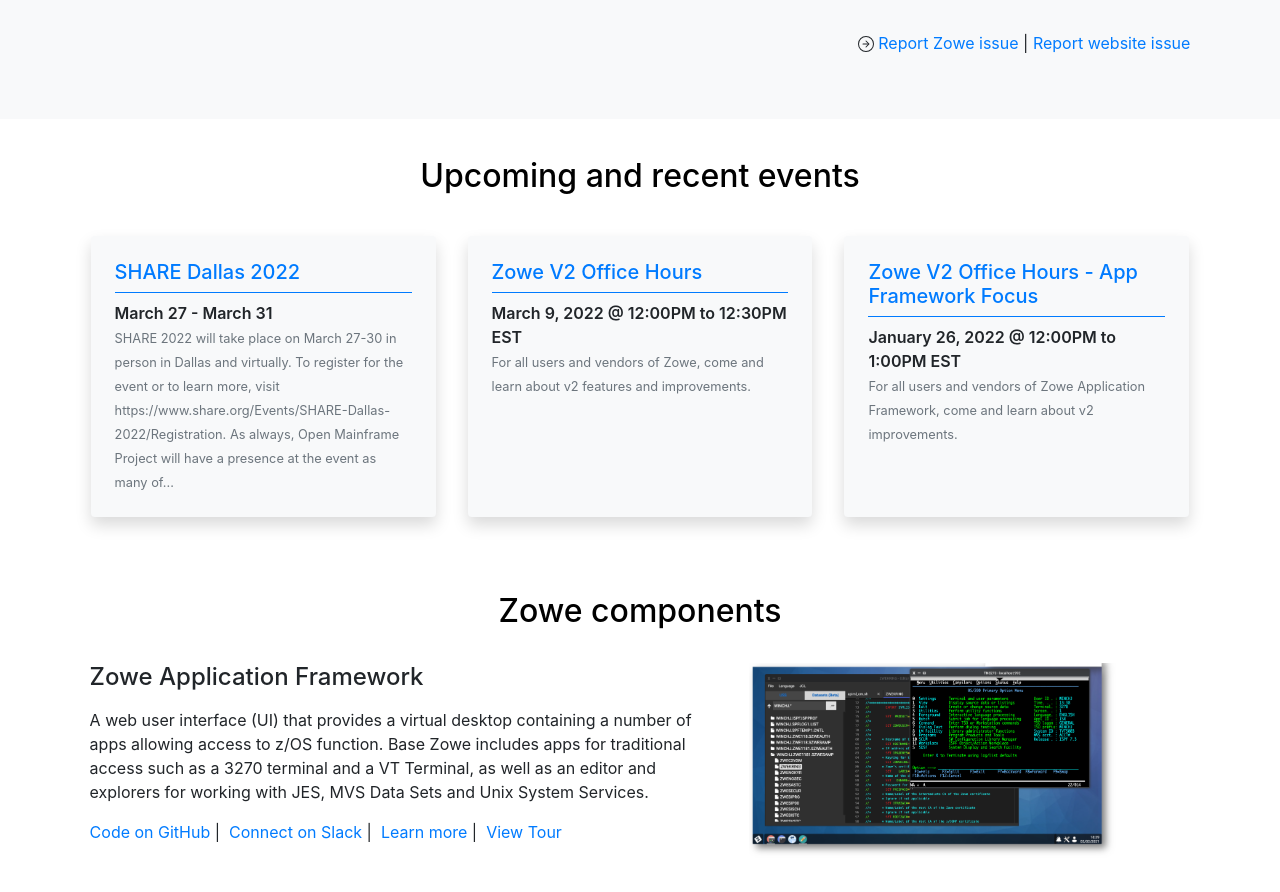
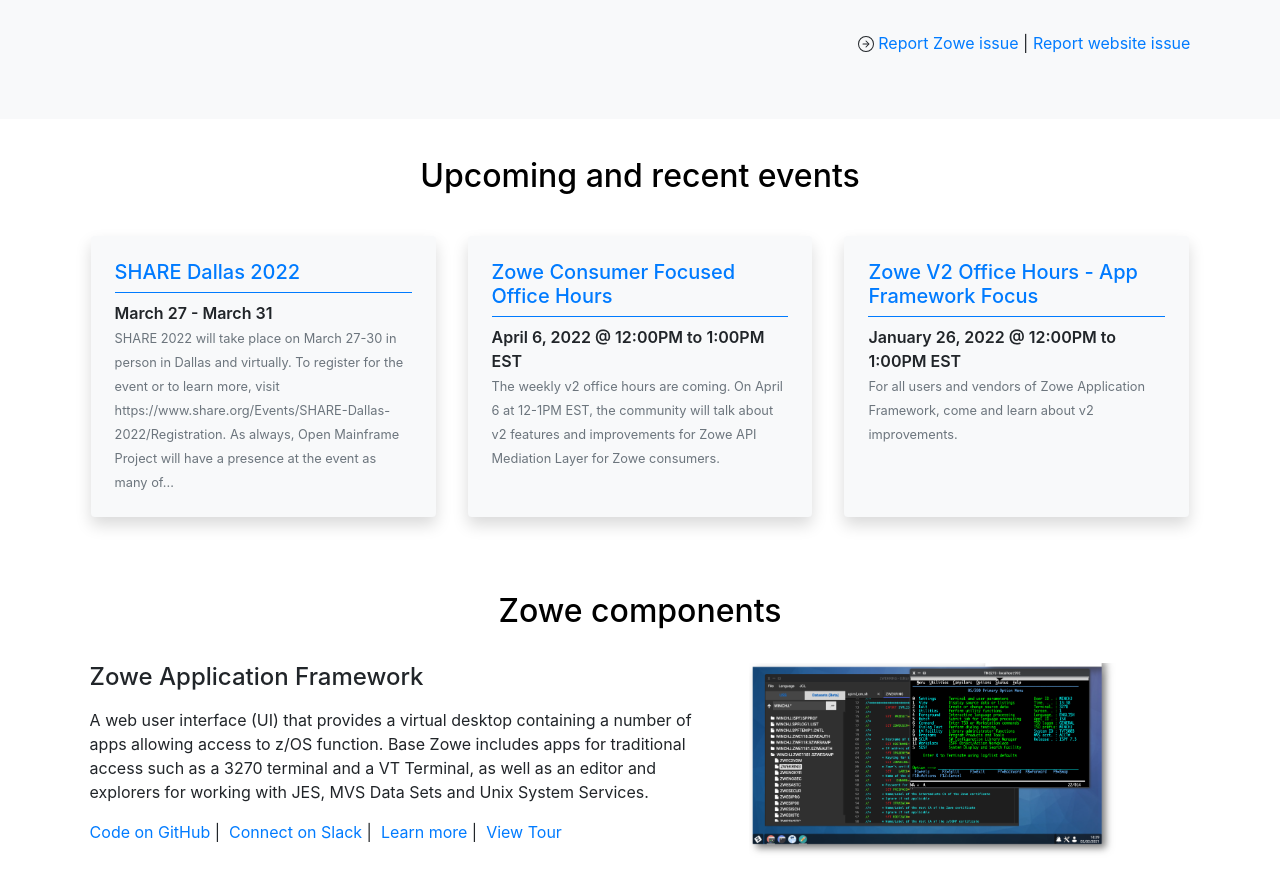
Before and after one commit to zowe/zowe.github.io, a Jekyll site: the page built from index.md, in a window 1280 px wide and 900 px high, scrolled down 1421 px. Shown: the top 892 px of the window. Built offline with Jekyll 4.4.1, drawn with Linux system fonts in a browser that asks for light colours; our own code applies the rules of GitHub Pages for plain Markdown files.

Commit message:
Update upcoming_events.yml
Signed-off-by: nannanli <nannanli@cn.ibm.com>

```diff
--- a/_data/upcoming_events.yml
+++ b/_data/upcoming_events.yml
@@ -4,10 +4,10 @@
     To register for the event or to learn more, visit https://www.share.org/Events/SHARE-Dallas-2022/Registration.
     As always, Open Mainframe Project will have a presence at the event as many of...
   url: https://www.openmainframeproject.org/event/share-dallas-2022
-- event: Zowe V2 Office Hours
-  schedule: March 9, 2022 @ 12:00PM to 12:30PM EST
-  description: For all users and vendors of Zowe, come and
-    learn about v2 features and improvements.
+- event: Zowe Consumer Focused Office Hours
+  schedule: April 6, 2022 @ 12:00PM to 1:00PM EST
+  description: The weekly v2 office hours are coming. On April 6 at 12-1PM EST, the community will talk about
+    v2 features and improvements for Zowe API Mediation Layer for Zowe consumers.
   url: https://zoom.us/j/94312528890
 - event: Zowe V2 Office Hours - App Framework Focus
   schedule: January 26, 2022 @ 12:00PM to 1:00PM EST
```
